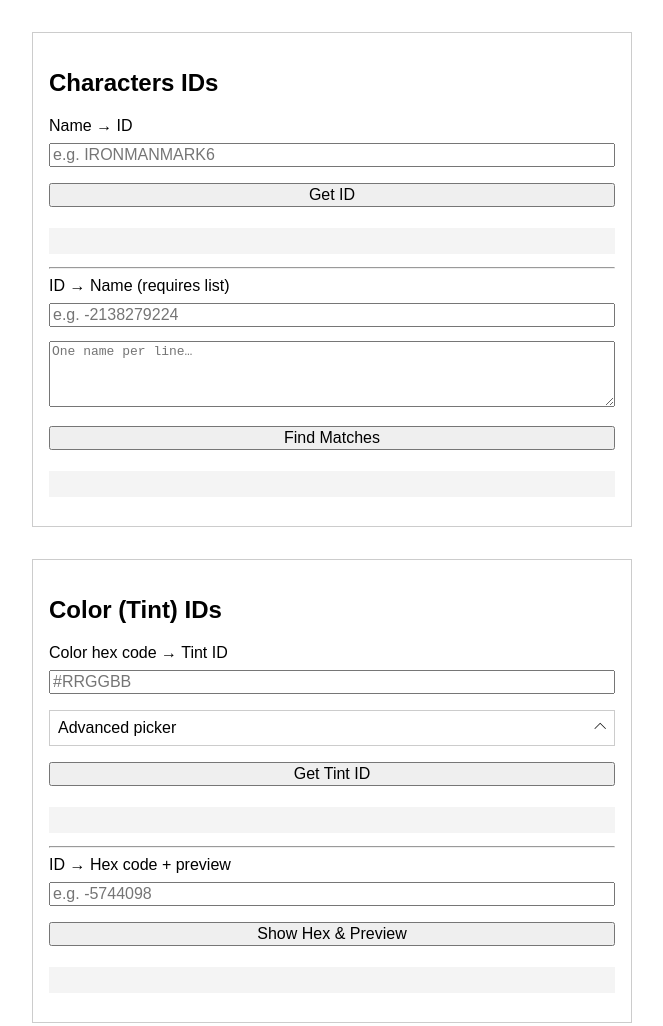
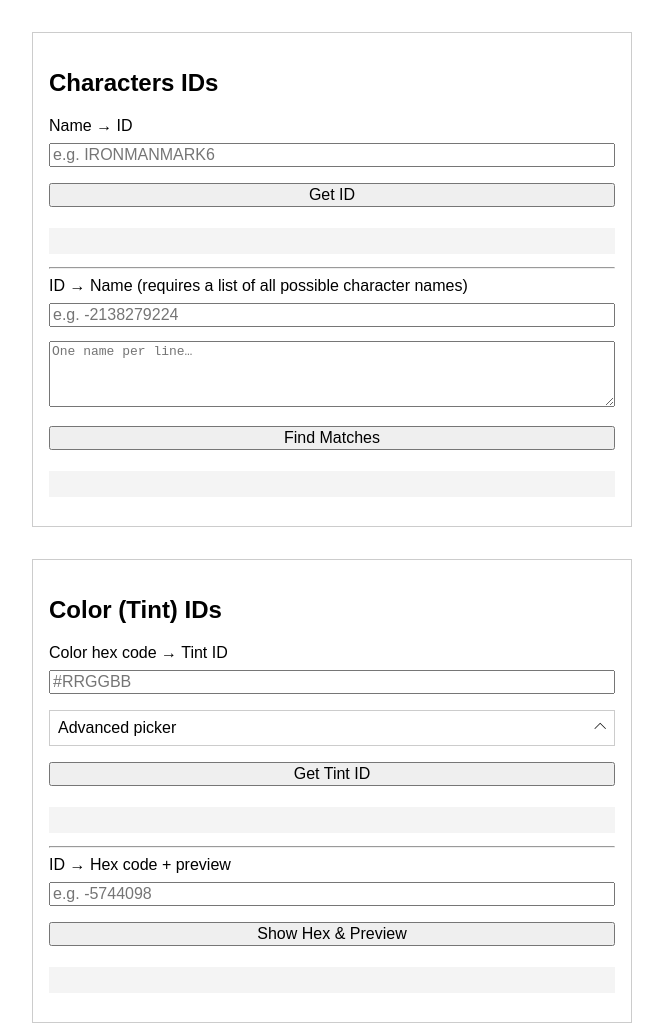
Before and after one commit to TheOneQGuy/Lego-Char-ID-finder, a plain HTML site: page index.html in a window 1280 px wide. Shown: the whole page, without its empty margins (308-971 px from the left). Drawn offline with nearby package versions, Linux system fonts and the light colour scheme.

```diff
--- a/index.html
+++ b/index.html
@@ -113,7 +113,7 @@
   <button onclick="charNameToID()">Get ID</button>
   <pre id="charNameOut"></pre>
   <hr/>
-  <label>ID → Name (requires list)</label>
+  <label>ID → Name (requires a list of all possible character names)</label>
   <input id="charID" type="text" placeholder="e.g. -2138279224" />
   <textarea id="charList" rows="4" placeholder="One name per line…"></textarea>
   <button onclick="charIDToName()">Find Matches</button>
```
